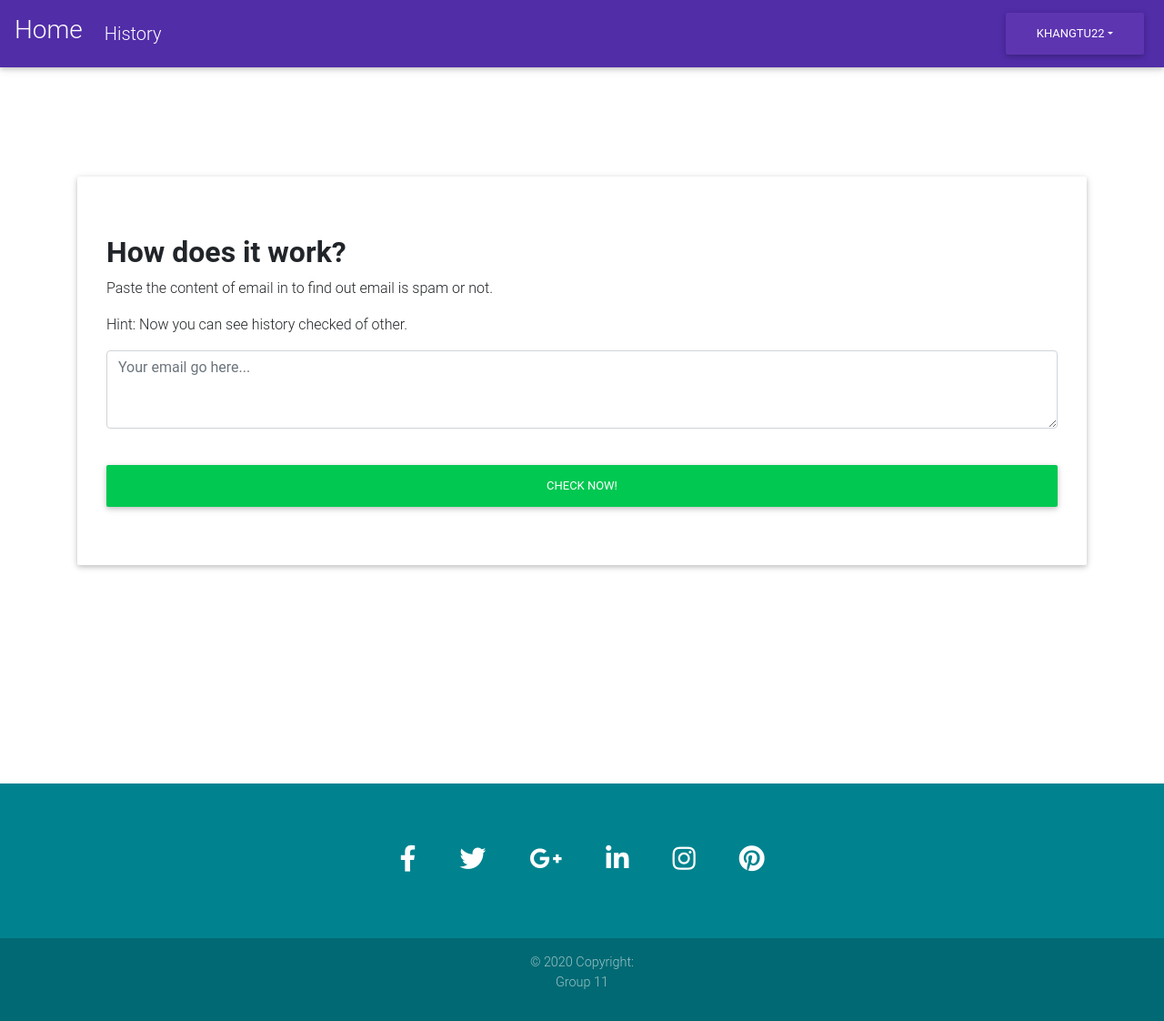
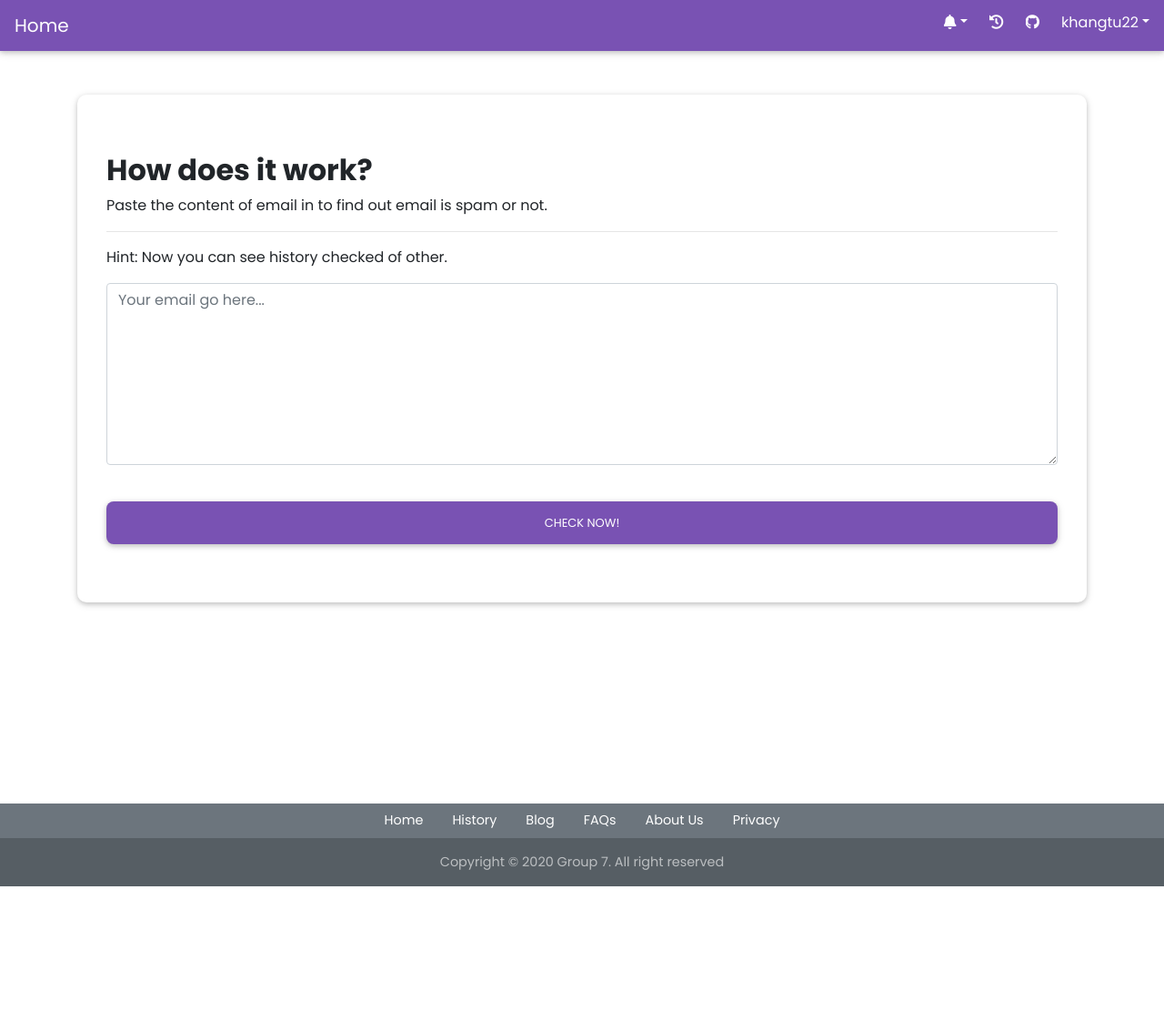
Before and after one commit to khangtu22/email-spam-ml-django, a Django app: page / in a window 1280 px wide. Shown: the whole page at 91% size. After the commit the page ends 974 px from the top, so only its background shows below. Run offline with Django 3.2, Linux system fonts and the light colour scheme; a user stored in the database is signed in; some libraries are stand-ins or nearby versions.

Commit message:
update UI

```diff
--- a/static/assets/css/base.css
+++ b/static/assets/css/base.css
@@ -1,3 +1,7 @@
 body{
-  font-family: 'Roboto', sans-serif;
+  font-family: 'Poppins',sans-serif;
 }
+
+textarea {
+  resize: none;
+}
--- a/static/assets/js/script.js
+++ b/static/assets/js/script.js
@@ -3,3 +3,99 @@ function scrollDown() {
     console.log('functionis called!');
     window.scrollTo(0, document.body.scrollHeight || document.documentElement.scrollHeight);
 }
+/*
+ * jQuery autoResize (textarea auto-resizer)
+ * @copyright James Padolsey http://james.padolsey.com
+ * @version 1.04
+ */
+
+(function($){
+
+    $.fn.autoResize = function(options) {
+
+        // Just some abstracted details,
+        // to make plugin users happy:
+        var settings = $.extend({
+            onResize : function(){},
+            animate : true,
+            animateDuration : 150,
+            animateCallback : function(){},
+            extraSpace : 20,
+            limit: 1000
+        }, options);
+
+        // Only textarea's auto-resize:
+        this.filter('textarea').each(function(){
+
+                // Get rid of scrollbars and disable WebKit resizing:
+            var textarea = $(this).css({resize:'none','overflow-y':'hidden'}),
+
+                // Cache original height, for use later:
+                origHeight = textarea.height(),
+
+                // Need clone of textarea, hidden off screen:
+                clone = (function(){
+
+                    // Properties which may effect space taken up by chracters:
+                    var props = ['height','width','lineHeight','textDecoration','letterSpacing'],
+                        propOb = {};
+
+                    // Create object of styles to apply:
+                    $.each(props, function(i, prop){
+                        propOb[prop] = textarea.css(prop);
+                    });
+
+                    // Clone the actual textarea removing unique properties
+                    // and insert before original textarea:
+                    return textarea.clone().removeAttr('id').removeAttr('name').css({
+                        position: 'absolute',
+                        top: 0,
+                        left: -9999
+                    }).css(propOb).attr('tabIndex','-1').insertBefore(textarea);
+
+                })(),
+                lastScrollTop = null,
+                updateSize = function() {
+
+                    // Prepare the clone:
+                    clone.height(0).val($(this).val()).scrollTop(10000);
+
+                    // Find the height of text:
+                    var scrollTop = Math.max(clone.scrollTop(), origHeight) + settings.extraSpace,
+                        toChange = $(this).add(clone);
+
+                    // Don't do anything if scrollTip hasen't changed:
+                    if (lastScrollTop === scrollTop) { return; }
+                    lastScrollTop = scrollTop;
+
+                    // Check for limit:
+                    if ( scrollTop >= settings.limit ) {
+                        $(this).css('overflow-y','');
+                        return;
+                    }
+                    // Fire off callback:
+                    settings.onResize.call(this);
+
+                    // Either animate or directly apply height:
+                    settings.animate && textarea.css('display') === 'block' ?
+                        toChange.stop().animate({height:scrollTop}, settings.animateDuration, settings.animateCallback)
+                        : toChange.height(scrollTop);
+                };
+
+            // Bind namespaced handlers to appropriate events:
+            textarea
+                .unbind('.dynSiz')
+                .bind('keyup.dynSiz', updateSize)
+                .bind('keydown.dynSiz', updateSize)
+                .bind('change.dynSiz', updateSize);
+
+        });
+
+        // Chain:
+        return this;
+
+    };
+
+
+
+})(jQuery);
--- a/templates/base.html
+++ b/templates/base.html
@@ -5,10 +5,21 @@
     <meta charset="utf-8">
     <title>Spam Detector</title>
     <script src="{% static 'assets/js/script.js' %}"></script>
+
+    <link rel="stylesheet" href="https://use.fontawesome.com/releases/v5.8.2/css/all.css">
+    <link rel="stylesheet" type="text/css" href="{% static 'assets/MDB/css/mdb.min.css' %}">
+    <link rel="stylesheet" type="text/css" href="{% static 'assets/MDB/css/bootstrap.min.css' %}">
+    <link rel="stylesheet" type="text/css" href="{% static 'assets/MDB/css/mdb.css' %}">
+    <link rel="stylesheet" type="text/css" href="{% static 'assets/css/base.css' %}">
+
+    <link rel="stylesheet" href="https://fonts.googleapis.com/css?family=Poppins:400,500,700&amp;display=swap">
     <style>
          #main{
                 min-height: calc(100vh - 56px - 53px);
             }
+         .container{
+             font-family: 'Poppins', sans-serif;
+         }
     </style>
     {% block base_head %}{% endblock %}
 
@@ -21,6 +32,17 @@
 </div>
 {% include "base/footer.html" with base_name='Footer' %}
 
+ <!-- jQuery first, then Popper.js, then Bootstrap JS -->
+    <script src="{% static 'assets/MDB/js/bootstrap.js' %}"></script>
+    <script src="{% static 'assets/MDB/js/bootstrap.min.js' %}"></script>
+    <script src="{% static 'assets/MDB/js/jquery.js' %}"></script>
+    <script src="{% static 'assets/MDB/js/mdb.js' %}"></script>
+    <script src="{% static 'assets/MDB/js/bootstrap.js' %}"></script>
+    <script src="{% static 'assets/MDB/js/popper.js' %}"></script>
+    <script src="{% static 'assets/MDB/js/popper.min.js' %}"></script>
+
+
+
 </body>
 
 </html>
--- a/templates/base/footer.html
+++ b/templates/base/footer.html
@@ -6,61 +6,29 @@
     <meta charset="UTF-8">
     <meta name="viewport" content="width=device-width, initial-scale=1, shrink-to-fit=no">
     <meta http-equiv="x-ua-compatible" content="ie=edge">
+    <style>
+        .page-footer{
+            background-color: #6c757d !important;
+        }
+    </style>
 </head>
 <body>
 <br>
 <br>
 <br>
     <!-- Footer -->
-    <footer class="page-footer font-small cyan darken-3">
-
-        <!-- Footer Elements -->
-        <div class="container">
-
-            <!-- Grid row-->
-            <div class="row">
-
-                <!-- Grid column -->
-                <div class="col-md-12 py-5">
-                    <div class="mb-5 flex-center">
-
-                        <!-- Facebook -->
-                        <a class="fb-ic">
-                            <i class="fab fa-facebook-f fa-lg white-text mr-md-5 mr-3 fa-2x"> </i>
-                        </a>
-                        <!-- Twitter -->
-                        <a class="tw-ic">
-                            <i class="fab fa-twitter fa-lg white-text mr-md-5 mr-3 fa-2x"> </i>
-                        </a>
-                        <!-- Google +-->
-                        <a class="gplus-ic">
-                            <i class="fab fa-google-plus-g fa-lg white-text mr-md-5 mr-3 fa-2x"> </i>
-                        </a>
-                        <!--Linkedin -->
-                        <a class="li-ic">
-                            <i class="fab fa-linkedin-in fa-lg white-text mr-md-5 mr-3 fa-2x"> </i>
-                        </a>
-                        <!--Instagram-->
-                        <a class="ins-ic">
-                            <i class="fab fa-instagram fa-lg white-text mr-md-5 mr-3 fa-2x"> </i>
-                        </a>
-                        <!--Pinterest-->
-                        <a class="pin-ic">
-                            <i class="fab fa-pinterest fa-lg white-text fa-2x"> </i>
-                        </a>
-                    </div>
-                </div>
-                <!-- Grid column -->
-
-            </div>
-            <!-- Grid row-->
-
-        </div>
-        <!-- Footer Elements -->
-
+    <footer class="page-footer font-small">
         <!-- Copyright -->
-        <div class="footer-copyright text-center py-3">© 2020 Copyright:
-            <p> Group 11</p>
+            <nav class="nav mt-3 justify-content-center">
+                <a class="nav-link" href="{% url 'home' %}">Home</a>
+                <a class="nav-link" href="{% url 'history' %}"> History </a>
+                <a class="nav-link" href="{% url 'home' %}"> Blog </a>
+                <a class="nav-link" href="{% url 'home' %}"> FAQs </a>
+                <a class="nav-link" href="{% url 'home' %}"> About Us </a>
+                <a class="nav-link" href="{% url 'home' %}"> Privacy </a>
+            </nav>
+        <div class="footer-copyright text-center py-3">
+            Copyright © 2020 Group 7. All right reserved
         </div>
         <!-- Copyright -->
 
--- a/templates/base/navbar.html
+++ b/templates/base/navbar.html
@@ -4,36 +4,70 @@
 <head>
     <meta charset="UTF-8">
     <title>Home</title>
-    <link rel="stylesheet" href="https://use.fontawesome.com/releases/v5.8.2/css/all.css">
-    <link rel="stylesheet" type="text/css" href="{% static 'assets/MDB/css/mdb.min.css' %}">
-    <link rel="stylesheet" type="text/css" href="{% static 'assets/MDB/css/bootstrap.min.css' %}">
-    <link rel="stylesheet" type="text/css" href="{% static 'assets/MDB/css/mdb.css' %}">
-    <link rel="stylesheet" type="text/css" href="{% static 'assets/css/base.css' %}">
+
+    <style>
+        .dropdown-item:hover{
+            background-color: rgba(85, 87, 87, 0.1) !important;
+            border-radius: .125rem;
+            box-shadow: 0 5px 11px 0 rgba(0, 0, 0, 0.1), 0 4px 15px 0 rgba(0, 0, 0, 0.1);
+            transition: all .1s linear;
+        }
+        .btn {border-radius: 8px;}
+        .navbar{
+            background-color: #7952b3;
+            color: #000;
+            font-family: 'Poppins',sans-serif;
+        }
+
+
+    </style>
 </head>
 <body>
-    <nav class="navbar navbar-expand-md navbar-dark deep-purple darken-2 mb-4">
+    <nav class="navbar navbar-expand-md navbar-dark navbar-fixed-top">
         <a class="navbar-brand" href="{% url 'home' %}">
-            <h3>Home</h3>
+            Home
         </a>
-        <a class="navbar-brand ml-2" href="{% url 'history' %}">History</a>
-    {% if user.is_authenticated %}
-        <ul class="navbar-nav mr-auto">
-
-        </ul>
-    {% endif %}
         <button class="navbar-toggler" type="button" data-toggle="collapse" data-target="#navbarCollapse" aria-controls="navbarCollapse" aria-expanded="false" aria-label="Toggle navigation">
             <span class="navbar-toggler-icon"></span>
         </button>
         <div class="collapse navbar-collapse" id="navbarCollapse">
             {% if user.is_authenticated %}
                 <ul class="navbar-nav ml-auto">
-                    <li class="nav-item">
+                    <li class="nav-item mr-4" >
                         <div class="dropdown">
                           <!--Trigger-->
-                          <button class="btn deep-purple darken-1 dropdown-toggle text-white" type="button" id="dropdownMenu1" data-toggle="dropdown"
-                            aria-haspopup="true" aria-expanded="false">{{ user.username }}</button>
+                          <a class="dropdown-toggle" style="color: white" type="button" id="dropdownMenu1" data-toggle="dropdown"
+                            aria-haspopup="true" aria-expanded="false"><i class="fas fa-bell"></i></a>
                           <!--Menu-->
-                          <div class="dropdown-menu dropdown-menu-right">
+                          <div class="dropdown-menu dropdown-menu-right pl-2 pr-2 z-depth-1">
+                              <a class="dropdown-item " href="{% url 'history' %}">
+                                  <p>JUNE 30, 2020</p>
+                                  <p>Now you can view your history and of others!</p>
+                              </a>
+                              <hr>
+                              <a class="dropdown-item " href="{% url 'history' %}">
+                                  <p>JUNE 26, 2020</p>
+                                  <p>If you need any help, please contact us!</p>
+                              </a>
+                          </div>
+                        </div>
+                    </li>
+
+                    <li class="nav-item mr-4">
+                        <a href="{% url 'history' %}" data-toggle="tooltip" title="View History"><i class="fas fa-history" style="color:white"></i></a>
+                    </li>
+
+                     <li class="nav-item mr-4">
+                        <a href="https://github.com/khangtu22/email-spam-classifier" data-toggle="tooltip" title="Go to project repository"><i class="fab fa-github" style="color:white"></i></a>
+                    </li>
+
+                    <li class="nav-item" style="color: white">
+                        <div class="dropdown">
+                          <!--Trigger-->
+                          <a class="dropdown-toggle" type="button" id="dropdownMenu1" data-toggle="dropdown"
+                            aria-haspopup="true" aria-expanded="false"> {{ user.username }}</a>
+                          <!--Menu-->
+                          <div class="dropdown-menu dropdown-menu-right pl-2 pr-2 z-depth-1">
                               <a class="dropdown-item" href="{% url 'history' %}">History</a>
                               <a class="dropdown-item" href="{% url 'password_change'%}">Change password</a>
                               <a class="dropdown-item" href="{% url 'logout' %}">Log Out</a>
@@ -43,19 +77,16 @@
                 </ul>
         {% else %}
              <form class="form-inline ml-auto">
-                <a href="{% url 'login' %}" class="btn btn-outline-secondary"> Log In</a>
-                <a href="{% url 'signup' %}" class="btn btn-primary ml-3">Sign up</a>
+                <a href="{% url 'login' %}" class="btn btn-outline-white btn-sm my-0 ">Log In  <i class="fas fa-sign-in-alt"></i> </a>
+                <a href="{% url 'signup' %}" class="btn purple purple-gradient btn-sm ml-3">Sign up</a>
             </form>
         {% endif %}
         </div>
     </nav>
-    <div class="container">{% block content %} {% endblock content %} </div>
+    <div class="container">
+        {% block content %}
 
-     <!-- jQuery first, then Popper.js, then Bootstrap JS -->
-    <script src="{% static 'assets/MDB/js/bootstrap.js' %}"></script>
-    <script src="{% static 'assets/MDB/js/bootstrap.min.js' %}"></script>
-    <script src="{% static 'assets/MDB/js/jquery.js' %}"></script>
-    <script src="{% static 'assets/MDB/js/mdb.js' %}"></script>
-    <script src="{% static 'assets/MDB/js/bootstrap.js' %}"></script>
+        {% endblock content %}
+    </div>
 </body>
 </html>
--- a/templates/email_delete.html
+++ b/templates/email_delete.html
@@ -8,7 +8,7 @@
 {% extends 'base.html' %}
 
 {% block content %}
-    <div class="jumbotron mt-5">
+    <div class="jumbotron mt-5" style="border-radius: 10px">
         <h1>Delete email</h1>
         <form action="" method="post">{% csrf_token %}
             <p>Are you sure you want to delete <br>"{{ email.content }}"?</p>
--- a/templates/home.html
+++ b/templates/home.html
@@ -1,11 +1,38 @@
 {% extends 'base.html' %}
 {% load static %}
 
+<!DOCTYPE html>
+<html lang="en" dir="ltr">
+<head>
+    <meta charset="utf-8">
+    <title>Spam Detector</title>
+    <script src="{% static 'assets/js/script.js' %}"></script>
+
+    <link rel="stylesheet" href="https://use.fontawesome.com/releases/v5.8.2/css/all.css">
+    <link rel="stylesheet" type="text/css" href="{% static 'assets/MDB/css/mdb.min.css' %}">
+    <link rel="stylesheet" type="text/css" href="{% static 'assets/MDB/css/bootstrap.min.css' %}">
+    <link rel="stylesheet" type="text/css" href="{% static 'assets/MDB/css/mdb.css' %}">
+    <link rel="stylesheet" type="text/css" href="{% static 'assets/css/base.css' %}">
+
+    <link rel="stylesheet" href="https://fonts.googleapis.com/css?family=Poppins:400,500,700&amp;display=swap">
+
+    <script type="text/javascript">
+        $('textarea').autoResize();
+    </script>
+    <style>
+        textarea{
+            resize:vertical;
+            max-height:300px;
+            min-height:200px;
+        }
+    </style>
+</head>
+<body>
 {% block content %}
-    <br> <br>
-     <div class="jumbotron mt-5">
+     <div class="jumbotron mt-5" style="border-radius: 10px">
          <h2 style="font-weight: bold">How does it work?</h2>
          <p>Paste the content of email in to find out email is spam or not.</p>
+         <hr>
          {% if not user.is_authenticated %}
              <p>Your checked email will not save or we are not attempt to do anything with your email if you are a guest user. If you want to save email, you can login.</p>
             <p>Hint: <a href="{% url 'login' %}"> login </a> to get more exciting thing!</p>
@@ -14,10 +41,10 @@
          {% endif %}
         <form method="post">
               <div class="form-group">
-                <textarea class="form-control" id="exampleFormControlTextarea1" rows="3" name="message" required="required" placeholder="Your email go here... "></textarea>
+                <textarea style="resize: vertical; min-height: 200px; max-height: 400px" class="form-control" id="exampleFormControlTextarea1" rows="3" name="message" required="required" placeholder="Your email go here... "></textarea>
               </div>
             <br>
-            <button type="submit" onclick="scrollDown()" class="btn btn-success btn-block btn-large"> Check Now!
+            <button type="submit" onclick="scrollDown()" class="btn text-white btn-block btn-large" style="background-color: #7952b3"> Check Now!
             </button>
             {% csrf_token %}
         </form>
@@ -26,7 +53,7 @@
     <br><br>
     <div id="scroll">
         {% if result %}
-           <div class="jumbotron" id="result">
+           <div class="jumbotron" id="result" style="border-radius: 10px">
                 <h2 class="font-weight-bold">Result</h2>
                 <div><br> "{{ message }}" <br><br></div>
                 <p class="text-warning"><strong style="font-size: larger">{{ result }}</strong>! | <span class="text-success">{{ accuracy }}% accuracy.</span> </p>
@@ -49,3 +76,5 @@
 
 
 {% endblock %}
+</body>
+</html>
--- a/templates/registration/password_change_form.html
+++ b/templates/registration/password_change_form.html
@@ -10,10 +10,9 @@
 
 {% block title %}Change Password{% endblock title%}
 {% block content %}
-<h1>Change Password</h1>
     <div class="jumbotron mt-5">
         <form action="" method="post">
-            <p class="h4 mb-4">Login</p>
+            <p class="h4 mb-4">Change Password</p>
             {% csrf_token %}
             {{form|crispy }}
             <input class="btn btn-success" type="submit" value="Change my password">
--- a/templates/signup.html
+++ b/templates/signup.html
@@ -12,11 +12,12 @@
 
 {% block title %}Sign Up{% endblock %}
 {% block content %}
-    <div class="jumbotron mt-5">
+    <div class="jumbotron mt-5" style="border-radius: 10px">
         <p class="h4 mb-4">Sign up</p>
         <form method="post">
             {% csrf_token %}
             {{form|crispy }}
+            <p>Have an account? <a href="{% url 'signup' %}"> Log In </a> </p>
             <button class="btn btn-success ml-2" type="submit">Sign up</button>
         </form>
     </div>
```
Also changed, not shown: templates/registration/login.html (+4 -3 lines), db.sqlite3. Lines whose indentation alone changed are shown as unchanged.
